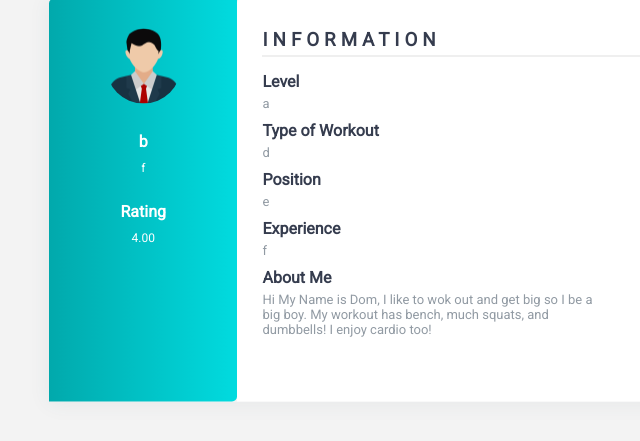
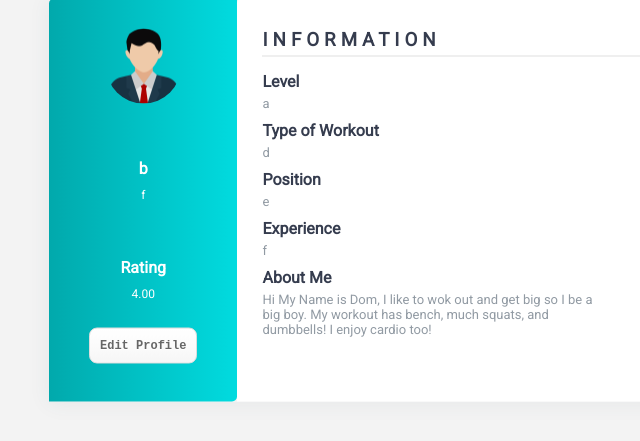
Before and after one commit to gjb2054/DrinkingRewards, a Flask app: page /MyProfile in a window 1280 px wide. Shown: the top 441 px of the page, without its empty margins (241-881 px from the left). Run offline with Flask 2, Linux system fonts and the light colour scheme; some libraries are stand-ins or nearby versions.

Commit message:
edit profile button

```diff
--- a/Static/profile.css
+++ b/Static/profile.css
@@ -33,7 +33,7 @@ body{
 }
 
 .wrapper .left h4{
-    padding-top: 20%;
+    padding-top: 40%;
     margin-bottom: 10px;
 }
 .wrapper .left p{
@@ -86,4 +86,31 @@ body{
   width: 75px;
   height: 75px;
   border-radius: 50%;
+
 }
+
+.myButton {
+	box-shadow:inset 0px 1px 0px -2px #ffffff;
+	background:linear-gradient(to bottom, #ffffff 5%, #f6f6f6 100%);
+	background-color:#ffffff;
+	border-radius:8px;
+	border:1px solid #dcdcdc;
+	display:inline-block;
+	cursor:pointer;
+	color:#666666;
+	font-family:Courier New;
+	font-size:12px;
+	font-weight:bold;
+	padding:10px 10px;
+	text-decoration:none;
+	text-shadow:0px 1px 0px #ffffff;
+    margin-top: 20%;
+}
+.myButton:hover {
+	background:linear-gradient(to bottom, #f6f6f6 5%, #ffffff 100%);
+	background-color:#f6f6f6;
+}
+.myButton:active {
+	position:relative;
+	top:1px;
+}
--- a/Templates/profile.html
+++ b/Templates/profile.html
@@ -15,7 +15,10 @@
             <div class="data">
                         <h4>Rating</h4>
                         <p>{{ User.rating }}</p>
-                    </div>
+            </div>
+            <div class="data">
+                <button class="myButton">Edit Profile</button>
+            </div>
         </div>
         <div class="right">
             <div class="info">
```
